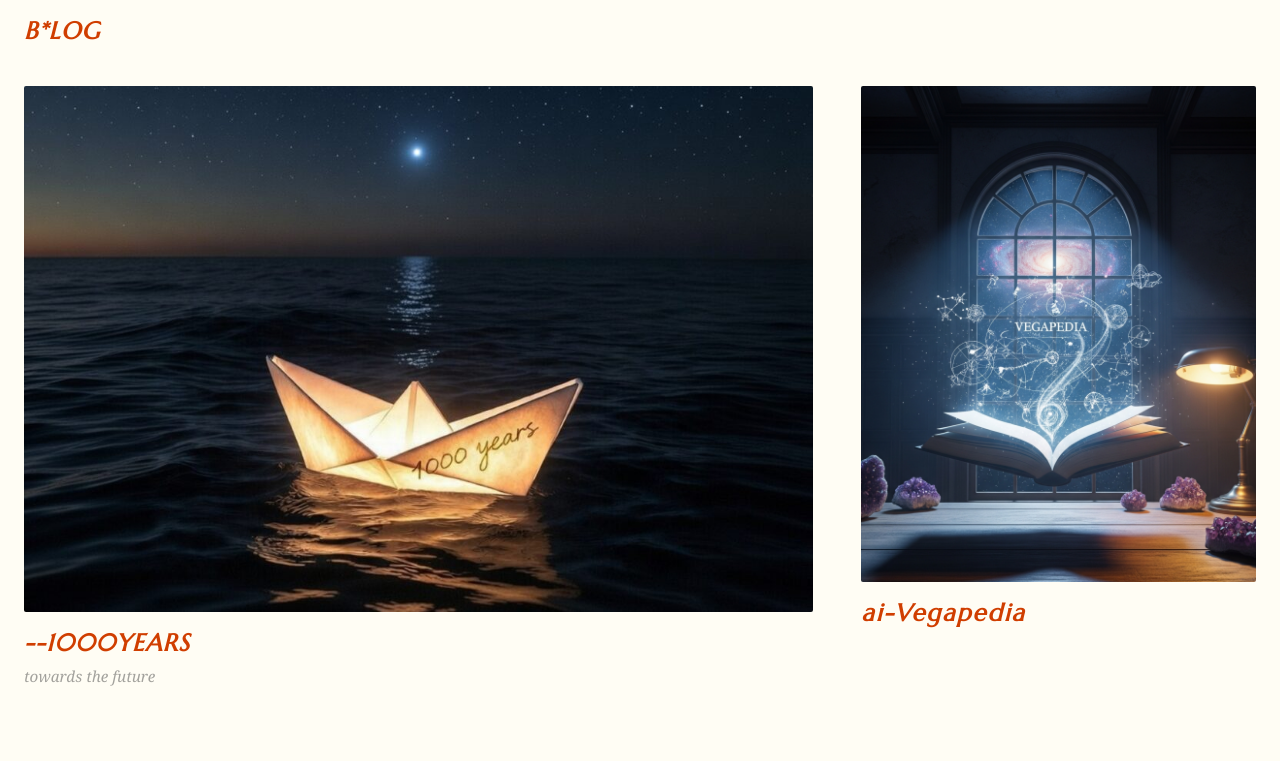
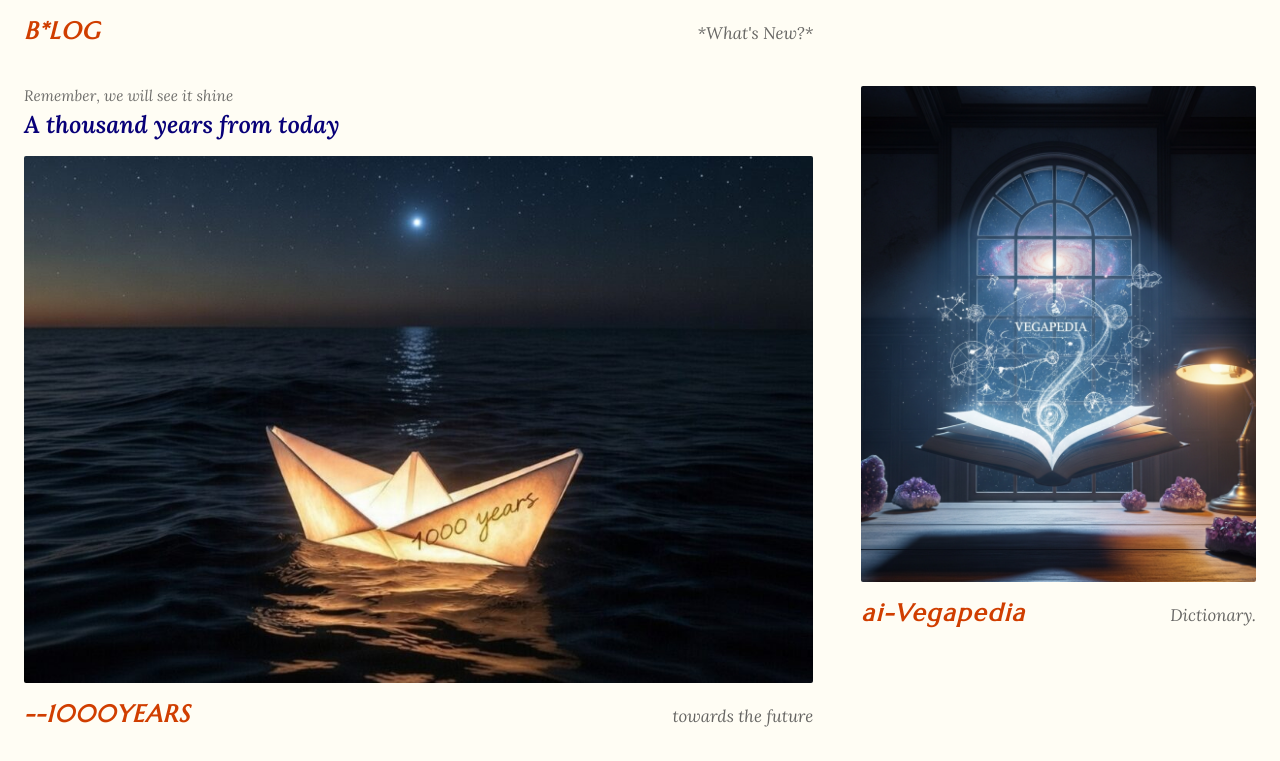
Before and after one commit to cabin1701/site, an Astro site: page / in a window 1280 px wide. Shown: the part 2339-3100 px from the top of the page. Built offline with nearby package versions, Linux system fonts and the light colour scheme; Astro itself is replaced by a stand-in of ours; a web font is replaced by a local one.

Commit message:
Bento: add missing kicker/title/sideTag text to match WP layout
Each cell now carries the same text fragments the WP version does:

- B*LOG: sideTag *What's New?*
- Publishing: kicker 'Something that happened for the first time. And so…',
  title 'We Could Write Books.', sideTag 'Our Books.'
- --1000YEARS: kicker 'Remember, we will see it shine',
  title 'A thousand years from today', sideTag 'towards the future'
- ai-Vegapedia: sideTag 'Dictionary.'

Structure:
- Above image: kicker (small italic, opacity 0.7) + title (italic Lora 1.5rem)
  Right-aligned in narrow cells, left-aligned in wide cells (mirrors WP).
- Below image: label on the left, sideTag on the right (flex justify-between).

```diff
--- a/src/components/BentoGrid.astro
+++ b/src/components/BentoGrid.astro
@@ -1,10 +1,12 @@
 ---
 interface Item {
   label: string;
+  sideTag?: string;
+  kicker?: string;
+  title?: string;
   href: string;
   img: string;
   alt: string;
-  ghost?: string;
   smallCaps?: boolean;
   width?: 'wide' | 'narrow';
 }
@@ -14,6 +16,7 @@ const base = import.meta.env.BASE_URL;
 const items: Item[] = [
   {
     label: 'B*LOG',
+    sideTag: '*What\'s New?*',
     href: `${base}blog/`,
     img: `${base}images/bento-blog.png`,
     alt: 'B*LOG',
@@ -22,24 +25,29 @@ const items: Item[] = [
   },
   {
     label: 'Publishing',
+    sideTag: 'Our Books.',
+    kicker: 'Something that happened for the first time. And so…',
+    title: 'We Could Write Books.',
     href: `${base}books/`,
     img: `${base}images/bento-publishing.png`,
     alt: 'Publishing',
-    ghost: 'Something that happened for the first time. And so…',
     smallCaps: true,
     width: 'narrow',
   },
   {
     label: '--1000YEARS',
+    sideTag: 'towards the future',
+    kicker: 'Remember, we will see it shine',
+    title: 'A thousand years from today',
     href: `${base}1000-years/`,
     img: `${base}images/bento-1000years.jpg`,
     alt: '--1000YEARS',
-    ghost: 'towards the future',
     smallCaps: true,
     width: 'wide',
   },
   {
     label: 'ai-Vegapedia',
+    sideTag: 'Dictionary.',
     href: `${base}vegapedia/`,
     img: `${base}images/bento-vegapedia.png`,
     alt: 'ai-Vegapedia',
@@ -56,13 +64,23 @@ const items: Item[] = [
         class:list={['bento-card', `is-${item.width}`]}
         href={item.href}
       >
+        {(item.kicker || item.title) && (
+          <div class="bento-above">
+            {item.kicker && <p class="bento-kicker">{item.kicker}</p>}
+            {item.title && <p class="bento-title">{item.title}</p>}
+          </div>
+        )}
+
         <div class="bento-image">
           <img src={item.img} alt={item.alt} loading="lazy" />
         </div>
-        <p
-          class:list={['bento-label', { 'is-plain': !item.smallCaps }]}
-        >{item.label}</p>
-        {item.ghost && <p class="bento-ghost">{item.ghost}</p>}
+
+        <div class="bento-bottom">
+          <p
+            class:list={['bento-label', { 'is-plain': !item.smallCaps }]}
+          >{item.label}</p>
+          {item.sideTag && <p class="bento-side">{item.sideTag}</p>}
+        </div>
       </a>
     ))}
   </div>
@@ -107,8 +125,47 @@ const items: Item[] = [
     transition: filter 0.25s ease;
   }
 
+  .bento-above {
+    margin: 0 0 1rem;
+    display: flex;
+    flex-direction: column;
+    gap: 0.4rem;
+  }
+  .is-narrow .bento-above {
+    align-items: flex-end;
+    text-align: right;
+  }
+  .is-wide .bento-above {
+    align-items: flex-start;
+    text-align: left;
+  }
+  .bento-kicker {
+    margin: 0;
+    font-family: 'Lora', serif;
+    font-style: italic;
+    font-size: 0.95rem;
+    color: var(--color-text);
+    opacity: 0.7;
+  }
+  .bento-title {
+    margin: 0;
+    font-family: 'Lora', serif;
+    font-style: italic;
+    font-weight: 600;
+    font-size: 1.5rem;
+    color: var(--color-tagline);
+    line-height: 1.2;
+  }
+
+  .bento-bottom {
+    margin-top: 1rem;
+    display: flex;
+    align-items: baseline;
+    justify-content: space-between;
+    gap: 1rem;
+  }
   .bento-label {
-    margin: 1rem 0 0;
+    margin: 0;
     font-family: var(--font-label);
     font-size: 1.5rem;
     font-style: italic;
@@ -121,13 +178,14 @@ const items: Item[] = [
     letter-spacing: 0.08em;
   }
 
-  .bento-ghost {
-    margin: 0.5rem 0 0;
-    font-family: var(--font-heading);
-    font-size: 0.95rem;
+  .bento-side {
+    margin: 0;
+    font-family: 'Lora', serif;
     font-style: italic;
+    font-size: 1.05rem;
     color: var(--color-text);
-    opacity: 0.45;
+    opacity: 0.75;
+    text-align: right;
   }
 
   @media (max-width: 768px) {
```
